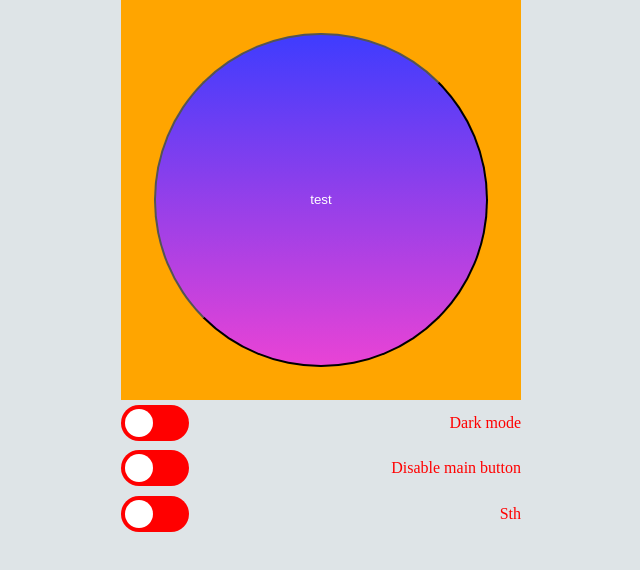
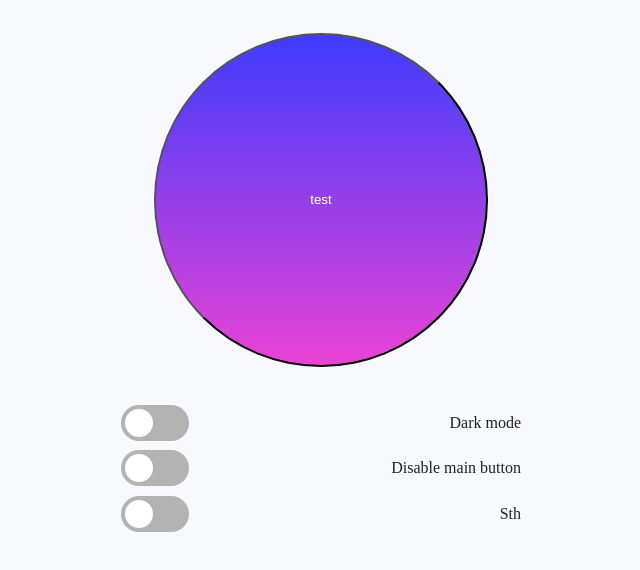
Before and after one commit to cookieMonsterDev/dummy-buttons, a React (Create React App) app: page / in a window 1280 px wide. Shown: the top 570 px of the page, without its empty margins (319-959 px from the left). Built offline with nearby package versions, Linux system fonts and the light colour scheme.

Commit message:
chore: update styles

```diff
--- a/src/components/buttons/button.tsx
+++ b/src/components/buttons/button.tsx
@@ -35,7 +35,6 @@ const MainButtonContainer = styled.div`
   display: flex;
   align-items: center;
   justify-content: center;
-  background-color: orange;
 `;
 
 export type ButtonProps = {
--- a/src/containers/wrapper.tsx
+++ b/src/containers/wrapper.tsx
@@ -10,13 +10,17 @@ export interface WrapperProps {
 export const themeMode = {
 
   lightTheme: {
+    primary: '#f8f8ff',
+    secondary: '#9d9d9d',
     body: '#DEE4E7',
-    text: 'red'
+    text: '#212121'
   },
 
   darkTheme: {
+    primary: '#141414',
+    secondary: '#9d9d9d',
     body: '#37474F',
-    text: 'blue'
+    text: '#deb100'
   }
 }
 
@@ -26,14 +30,10 @@ const Container = styled.div`
   top: 0;
   left: 0;
   position: fixed;
-  background-color: ${props => props.theme.body};
+  background-color: ${props => props.theme.primary};
 
   div > div {
     color: ${props => props.theme.text };
-  }
-
-  div > div > label > div {
-    background: ${props => props.theme.text };
   }
 `;
 
```
